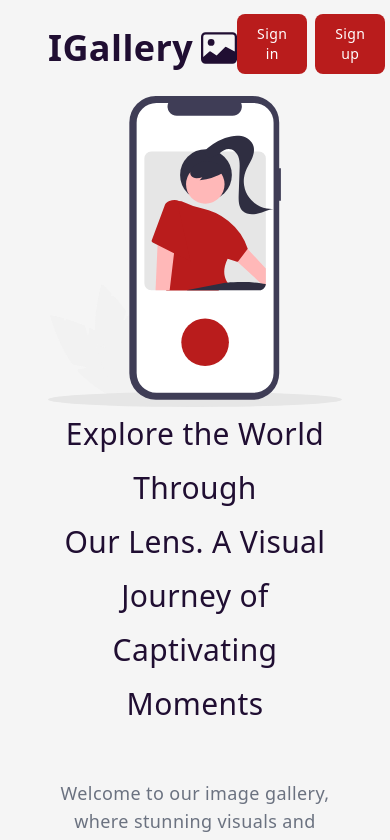
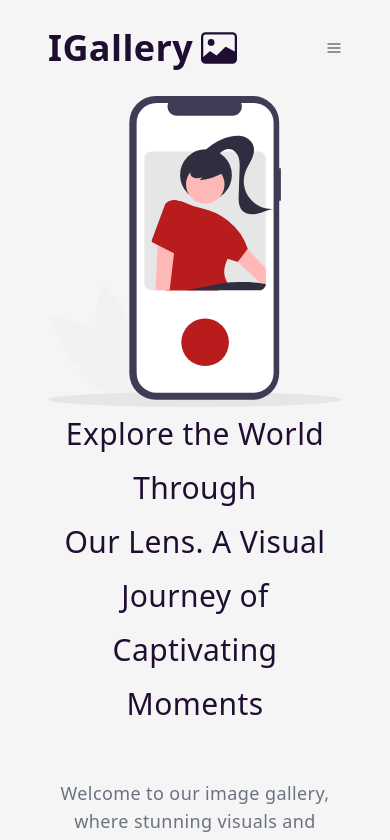
Before and after one commit to MainaMary/Firebase-CRUD-app, a React (Vite) app: page / in a window 390 px wide. Shown: the top 840 px of the page. Built offline with nearby package versions, Linux system fonts and the light colour scheme.

Commit message:
Responsive nav and sign out functionality

```diff
--- a/src/components/Navbar.tsx
+++ b/src/components/Navbar.tsx
@@ -1,4 +1,6 @@
 import React, { useState } from "react";
+import { signOut } from "firebase/auth";
+import { auth } from "../firebase";
 import {BsImage} from "react-icons/bs"
 import CustomButton from "./CustomButton";
 import { useNavigate } from "react-router-dom";
@@ -10,12 +12,24 @@ import { FaUserAlt } from "react-icons/fa";
 
 const Navbar = () => {
   const [userTooltip, setUserToolTip] = useState<boolean>(false);
+  const [open, setOpen] = useState<boolean>(false)
   const navigate = useNavigate();
   const { openModal, handleModal, state } = useAuthContext();
   console.log(state?.displayName, state?.accessToken, "state");
   const handleTooltip = () => {
     setUserToolTip((prev) => !prev);
   };
+  const handleMenu = () =>{
+    setOpen(prev => !prev)
+  }
+  const handleLogout = async () =>{
+    try{
+      await signOut(auth)
+    }
+    catch(error:any){
+     console.log(error?.message)
+    }
+  }
   return (
     <nav className="h-24 flex  w-full justify-between items-center">
       <div onClick={() => navigate("/")} className="font-bold text-4xl h-auto items-center  text-[#200E32] cursor-pointer flex talic">
@@ -23,7 +37,7 @@ const Navbar = () => {
       <BsImage/>
       </div>
 
-      <div >
+      <div className={open ?  "fixed w-[60%] top-0 left-0": "hidden md:block"} >
         {state?.accessToken ? (
           <div className="flex h-auto items-center">
             <div>
@@ -36,13 +50,13 @@ const Navbar = () => {
                   <p>
                   {state?.displayName}
                   </p>
-                  <CustomButton className="border-solid border-2 hover:bg-[#200E32] hover:text-white focus:ring-4 focus:none border-[#200E32] bg-transparent text-[#200E32] ">Logout</CustomButton>
+                  <CustomButton onClick={handleLogout} className="border-solid border-2 hover:bg-[#200E32] hover:text-white focus:ring-4 focus:none border-[#200E32] bg-transparent text-[#200E32] ">Logout</CustomButton>
                 </div>
               )}
             </div>
           </div>
         ) : (
-          <div className="flex">
+          <div className={open ? "block mt-12 px-4" :"flex"}>
             <CustomButton onClick={() => navigate("/login")}>
               Sign in
             </CustomButton>
@@ -52,7 +66,9 @@ const Navbar = () => {
           </div>
         )}
       </div>
-
+      <div className="block md:hidden" onClick={handleMenu}>
+        {open ? <AiOutlineClose/> :<FiMenu />}
+      </div>
       {openModal && <Modal openModal={openModal} handleModal={handleModal} />}
     </nav>
   );
```
